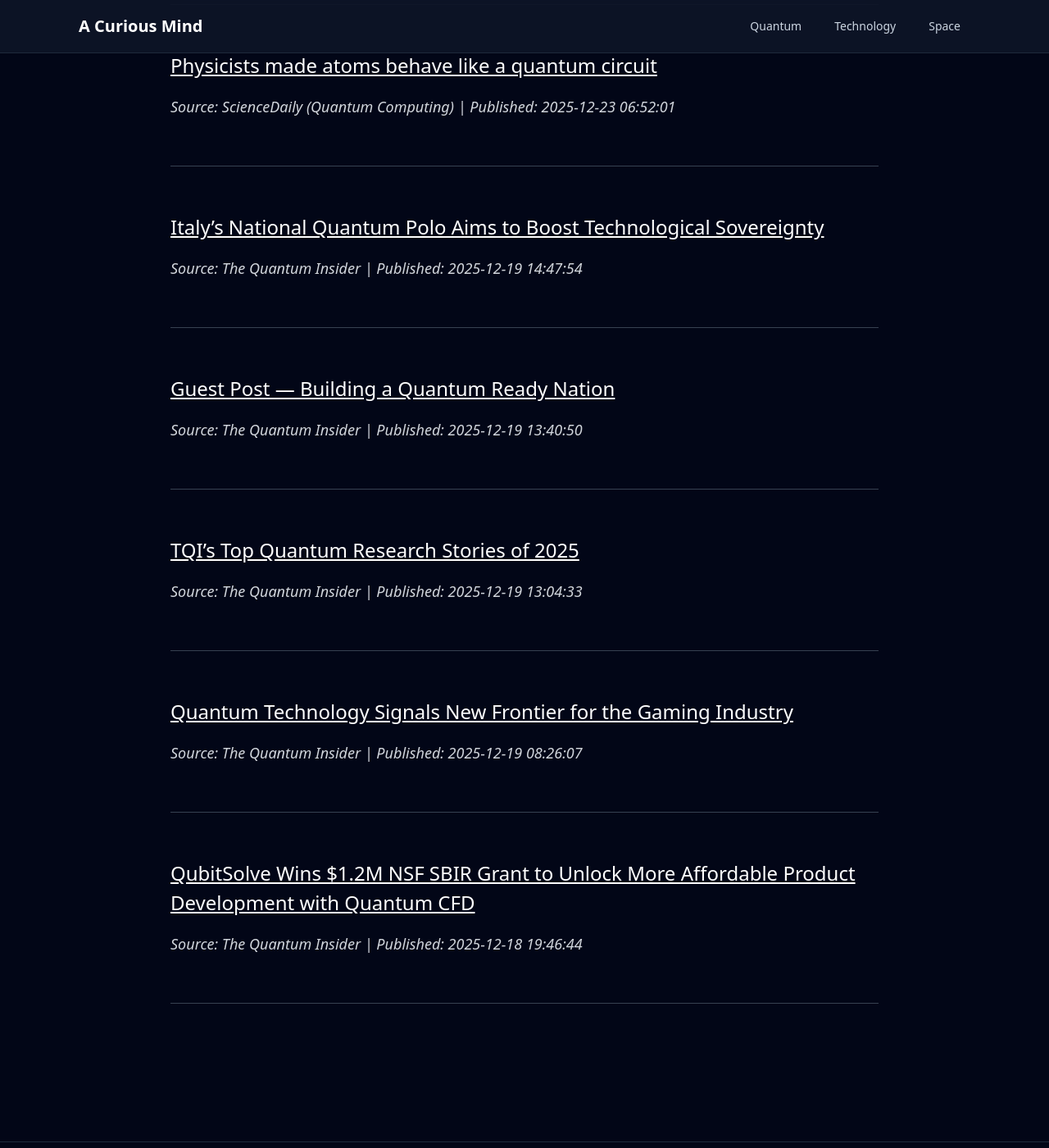
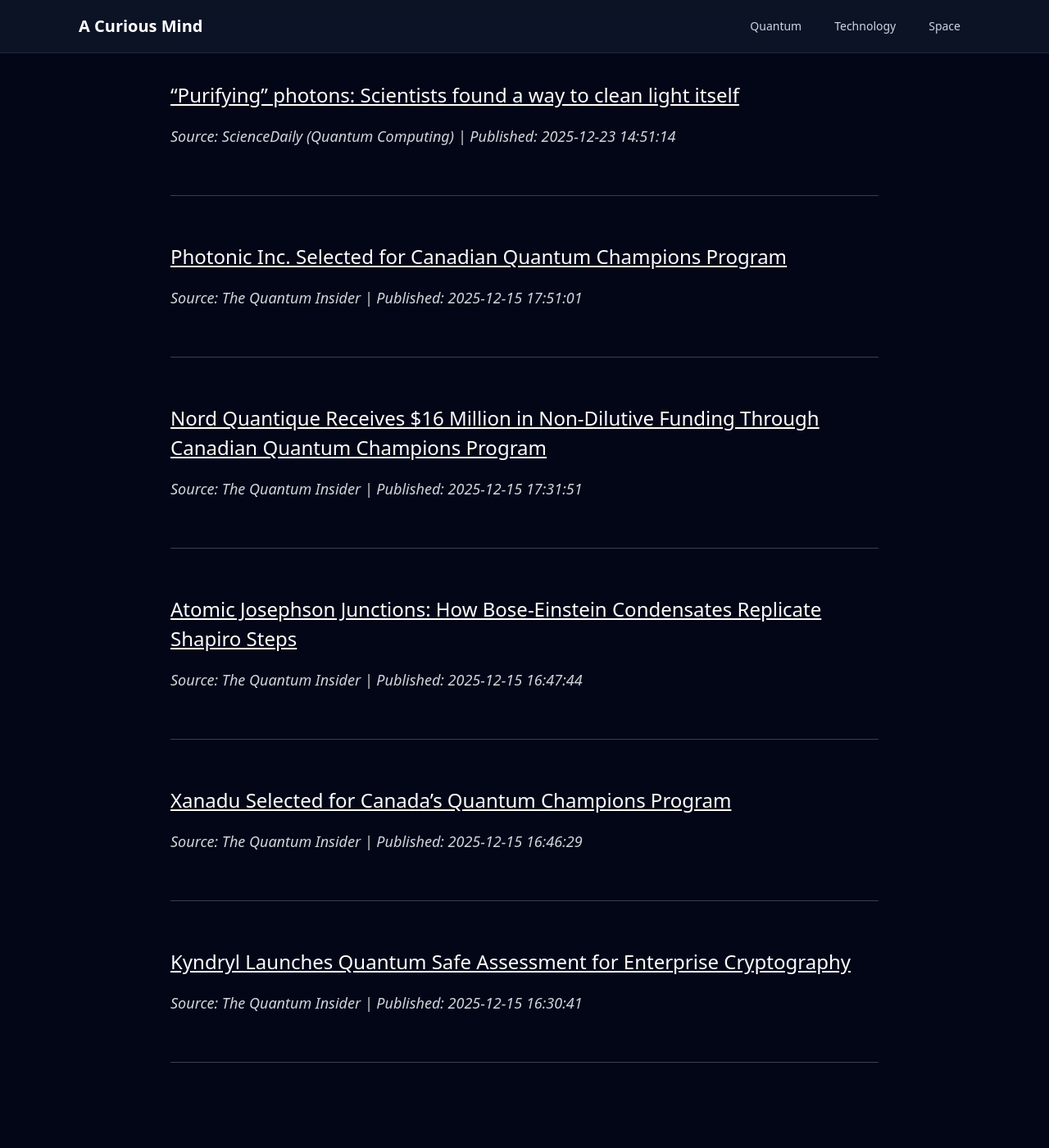
Before and after one commit to onehl7/onehl7.github.io, a Jekyll site: the page built from _posts/2025-11-02-quantum-updates.md, in a window 1280 px wide and 1400 px high, scrolled down 1116 px. Shown: the whole window at 82% size. Built offline with Jekyll 4.4.1, drawn with Linux system fonts in a browser that asks for light colours; nearby versions of some CDN libraries; some of the changed text lies outside the part shown.

Commit message:
Update quantum news data

```diff
--- a/_data/quantum_news.json
+++ b/_data/quantum_news.json
@@ -1,4 +1,10 @@
 [
+  {
+    "source": "ScienceDaily (Quantum Computing)",
+    "title": "Quantum structured light could transform secure communication and computing",
+    "link": "https://www.sciencedaily.com/releases/2026/01/260106001911.htm",
+    "published": "2026-01-07 01:28:28"
+  },
   {
     "source": "ScienceDaily (Quantum Computing)",
     "title": "Tiny 3D-printed light cages could unlock the quantum internet",
@@ -24,39 +30,33 @@
     "published": "2025-12-23 14:51:14"
   },
   {
-    "source": "ScienceDaily (Quantum Computing)",
-    "title": "Physicists made atoms behave like a quantum circuit",
-    "link": "https://www.sciencedaily.com/releases/2025/12/251222043243.htm",
-    "published": "2025-12-23 06:52:01"
+    "source": "The Quantum Insider",
+    "title": "Photonic Inc. Selected for Canadian Quantum Champions Program",
+    "link": "https://thequantuminsider.com/2025/12/15/photonic-inc-canadian-quantum-champions/",
+    "published": "2025-12-15 17:51:01"
   },
   {
     "source": "The Quantum Insider",
-    "title": "Italy\u2019s National Quantum Polo Aims to Boost Technological Sovereignty",
-    "link": "https://thequantuminsider.com/2025/12/19/italy-national-quantum-polo-initiative/",
-    "published": "2025-12-19 14:47:54"
+    "title": "Nord Quantique Receives $16 Million in Non-Dilutive Funding Through Canadian Quantum Champions Program",
+    "link": "https://thequantuminsider.com/2025/12/15/nord-quantique-canadian-quantum-champions-program/",
+    "published": "2025-12-15 17:31:51"
   },
   {
     "source": "The Quantum Insider",
-    "title": "Guest Post \u2014 Building a Quantum Ready Nation",
-    "link": "https://thequantuminsider.com/2025/12/19/uk-quantum-leadership-2025/",
-    "published": "2025-12-19 13:40:50"
+    "title": "Atomic Josephson Junctions: How Bose-Einstein Condensates Replicate Shapiro Steps",
+    "link": "https://thequantuminsider.com/2025/12/15/bose-einstein-condensates-simulate-josephson-junctions/",
+    "published": "2025-12-15 16:47:44"
   },
   {
     "source": "The Quantum Insider",
-    "title": "TQI\u2019s Top Quantum Research Stories of 2025",
-    "link": "https://thequantuminsider.com/2025/12/19/tqis-top-quantum-research-stories-of-2025/",
-    "published": "2025-12-19 13:04:33"
+    "title": "Xanadu Selected for Canada\u2019s Quantum Champions Program",
+    "link": "https://thequantuminsider.com/2025/12/15/xanadu-23m-quantum-champions-canada/",
+    "published": "2025-12-15 16:46:29"
   },
   {
     "source": "The Quantum Insider",
-    "title": "Quantum Technology Signals New Frontier for the Gaming Industry",
-    "link": "https://thequantuminsider.com/2025/12/19/quantum-technology-signals-new-frontier-for-the-gaming-industry/",
-    "published": "2025-12-19 08:26:07"
-  },
-  {
-    "source": "The Quantum Insider",
-    "title": "QubitSolve Wins $1.2M NSF SBIR Grant to Unlock More Affordable Product Development with Quantum CFD",
-    "link": "https://thequantuminsider.com/2025/12/18/qubitsolve-nsf-phase-ii-quantum-cfd/",
-    "published": "2025-12-18 19:46:44"
+    "title": "Kyndryl Launches Quantum Safe Assessment for Enterprise Cryptography",
+    "link": "https://thequantuminsider.com/2025/12/15/kyndryl-quantum-safe-assessment-launch/",
+    "published": "2025-12-15 16:30:41"
   }
 ]
```
